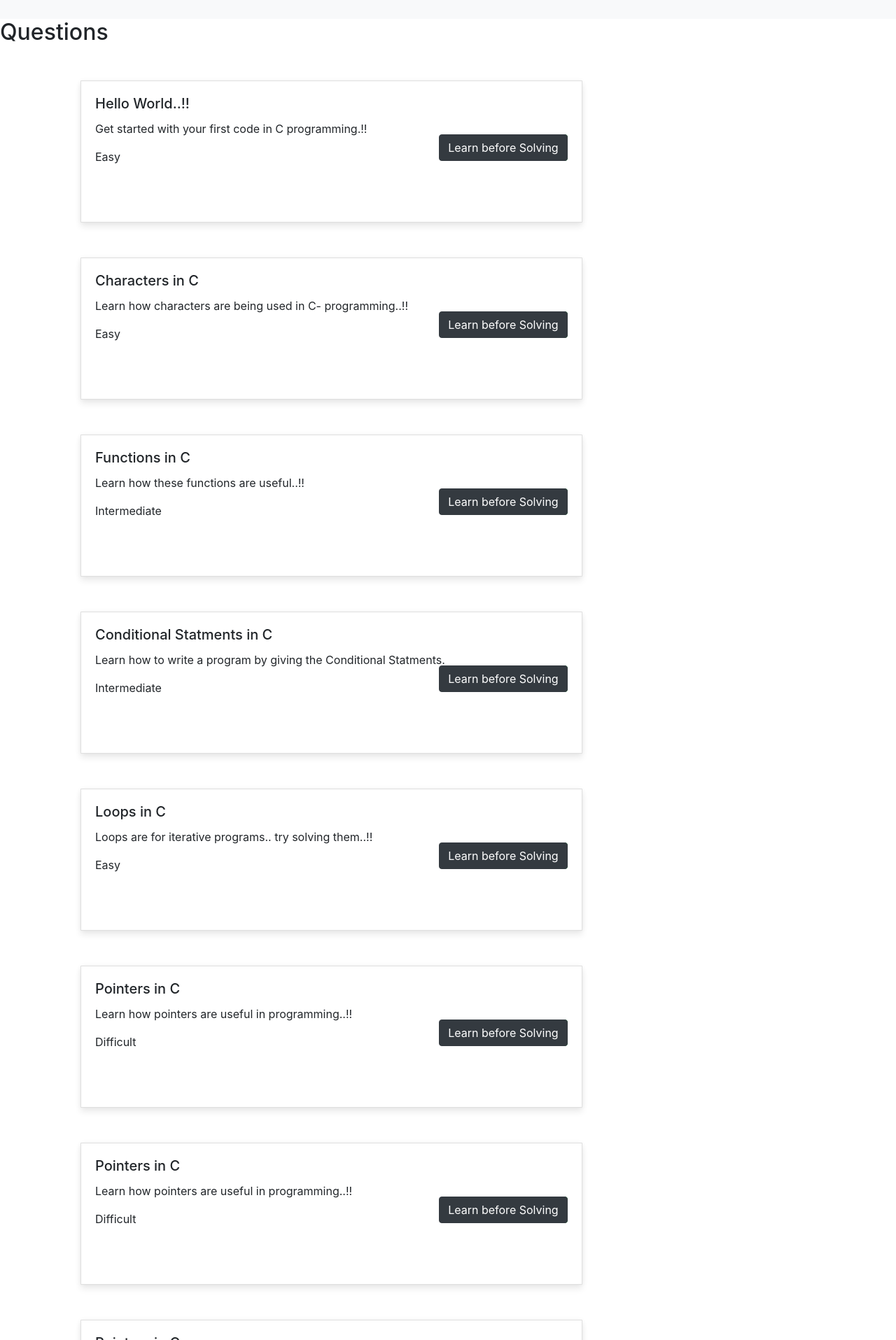
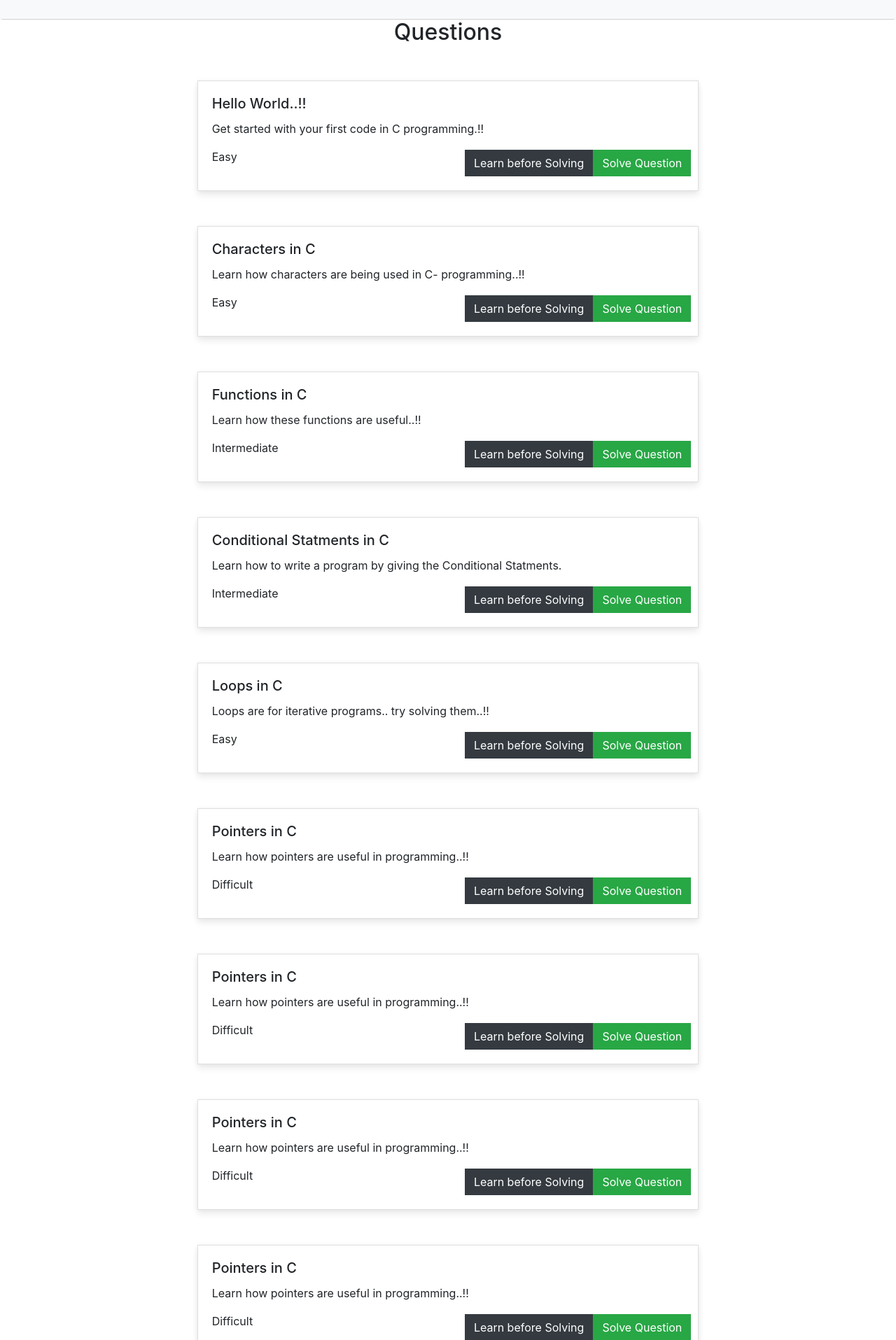
Before and after one commit to Sreevidya25/E-learner-practice-page, a PHP site: page /questioncards.html in a window 1280 px wide. Shown: the part 146-2061 px from the top of the page at 70% size. Run offline with PHP 8.4, Linux system fonts and the light colour scheme; some libraries are stand-ins or nearby versions.

Commit message:
Add files via upload

```diff
--- a/questioncards.css
+++ b/questioncards.css
@@ -1,9 +1,14 @@
+.navbar{
+    box-shadow: 0 2px 2px -2px rgba(0,0,0,.5);
+}
 .container{
     margin-top:50px;
-    margin-left: 100px;
+}
+h2{
+    text-align: center;
 }
 .card{
-    padding-bottom: 45px;
+    /*padding-bottom: 45px;*/
     border-radius: 1px;
     box-shadow: 0 6px 10px rgba(0,0,0,.08), 0 0 6px rgba(0,0,0,.05);
     transition: .3s transform cubic-bezier(.155,1.105,.295,1.12),.3s box-shadow,.3s -webkit-transform cubic-bezier(.155,1.105,.295,1.12);
@@ -11,10 +16,23 @@
 }
 .card:hover{
     transform: scale(1.05);
- box-shadow: 0 10px 20px rgba(0,0,0,.12), 0 4px 8px rgba(0,0,0,.06);
+    box-shadow: 0 10px 20px rgba(0,0,0,.12), 0 4px 8px rgba(0,0,0,.06);
 }
-.btn{
-    margin: 20px;
+.btn-success{
+    margin-right: 10px;
     position: absolute;
+    border-radius: 0px;
     right: 0px;
+    bottom:20px;
 }
+.btn-success:hover{
+    background:white;
+    border:white;
+    color:black;
+}
+.btn-dark{
+    position: absolute;
+    border-radius: 0px;
+    right: 150px;
+    bottom: 20px;
+}
```
